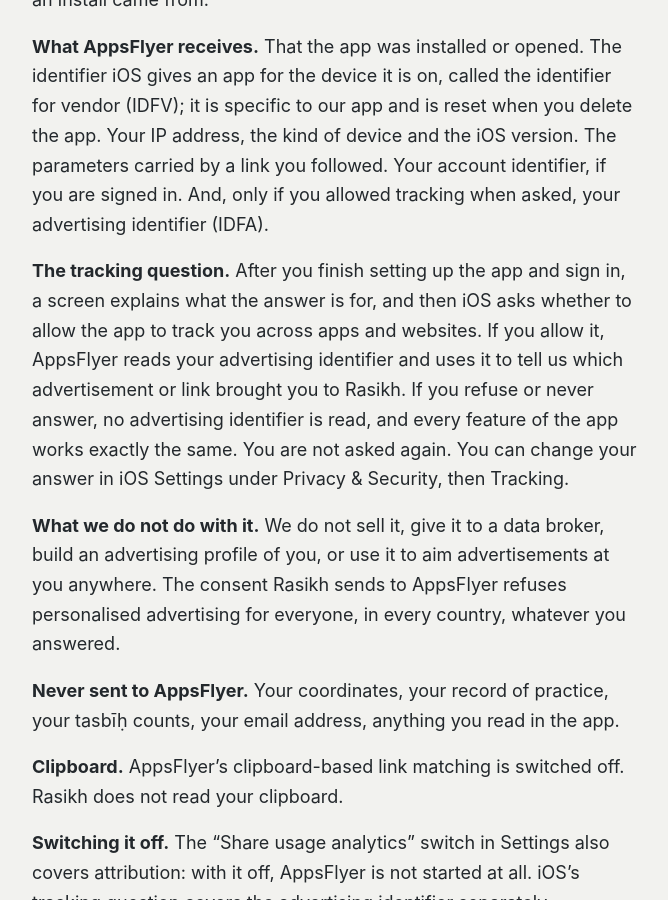
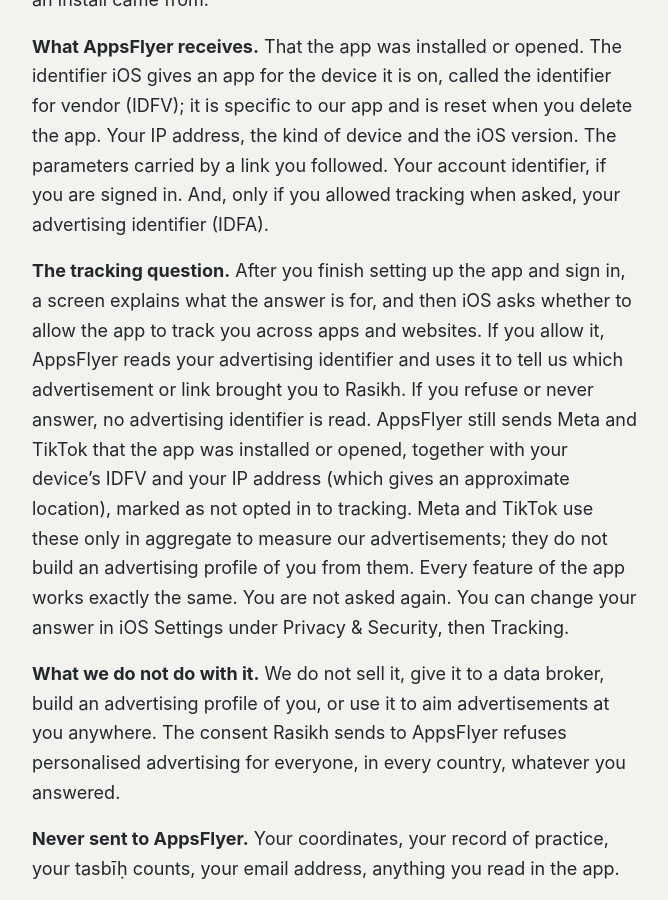
Before and after one commit to vdburger1991/tjbventures-legal, a Jekyll site: the page built from rasikh-privacy.md, in a window 1280 px wide and 900 px high, scrolled down 7623 px. Shown: the whole window, without its empty margins (304-972 px from the left). Built offline with Jekyll 4.4.1, drawn with Linux system fonts in a browser that asks for light colours; some of the changed text lies outside the part shown.

Commit message:
Privacy: say plainly that AppsFlyer still sends install/open (and Orla trial/subscription) events to Meta (and TikTok for Rasikh) when tracking is declined, aggregate only
Co-Authored-By: Claude Fable 5.1 <noreply@anthropic.com>
Claude-Session: https://claude.ai/code/session_01EAcqW6sU6Q5m1iuQQcb4KH

```diff
--- a/rasikh-privacy.md
+++ b/rasikh-privacy.md
@@ -108,7 +108,7 @@ Rasikh uses AppsFlyer for two things: opening the right screen when you follow a
 
 **What AppsFlyer receives.** That the app was installed or opened. The identifier iOS gives an app for the device it is on, called the identifier for vendor (IDFV); it is specific to our app and is reset when you delete the app. Your IP address, the kind of device and the iOS version. The parameters carried by a link you followed. Your account identifier, if you are signed in. And, only if you allowed tracking when asked, your advertising identifier (IDFA).
 
-**The tracking question.** After you finish setting up the app and sign in, a screen explains what the answer is for, and then iOS asks whether to allow the app to track you across apps and websites. If you allow it, AppsFlyer reads your advertising identifier and uses it to tell us which advertisement or link brought you to Rasikh. If you refuse or never answer, no advertising identifier is read, and every feature of the app works exactly the same. You are not asked again. You can change your answer in iOS Settings under Privacy & Security, then Tracking.
+**The tracking question.** After you finish setting up the app and sign in, a screen explains what the answer is for, and then iOS asks whether to allow the app to track you across apps and websites. If you allow it, AppsFlyer reads your advertising identifier and uses it to tell us which advertisement or link brought you to Rasikh. If you refuse or never answer, no advertising identifier is read. AppsFlyer still sends Meta and TikTok that the app was installed or opened, together with your device's IDFV and your IP address (which gives an approximate location), marked as not opted in to tracking. Meta and TikTok use these only in aggregate to measure our advertisements; they do not build an advertising profile of you from them. Every feature of the app works exactly the same. You are not asked again. You can change your answer in iOS Settings under Privacy & Security, then Tracking.
 
 **What we do not do with it.** We do not sell it, give it to a data broker, build an advertising profile of you, or use it to aim advertisements at you anywhere. The consent Rasikh sends to AppsFlyer refuses personalised advertising for everyone, in every country, whatever you answered.
 
```
Also changed, not shown: other parts of rasikh-privacy.md (+1 -1 lines), privacy.md (+1 -1 lines).
